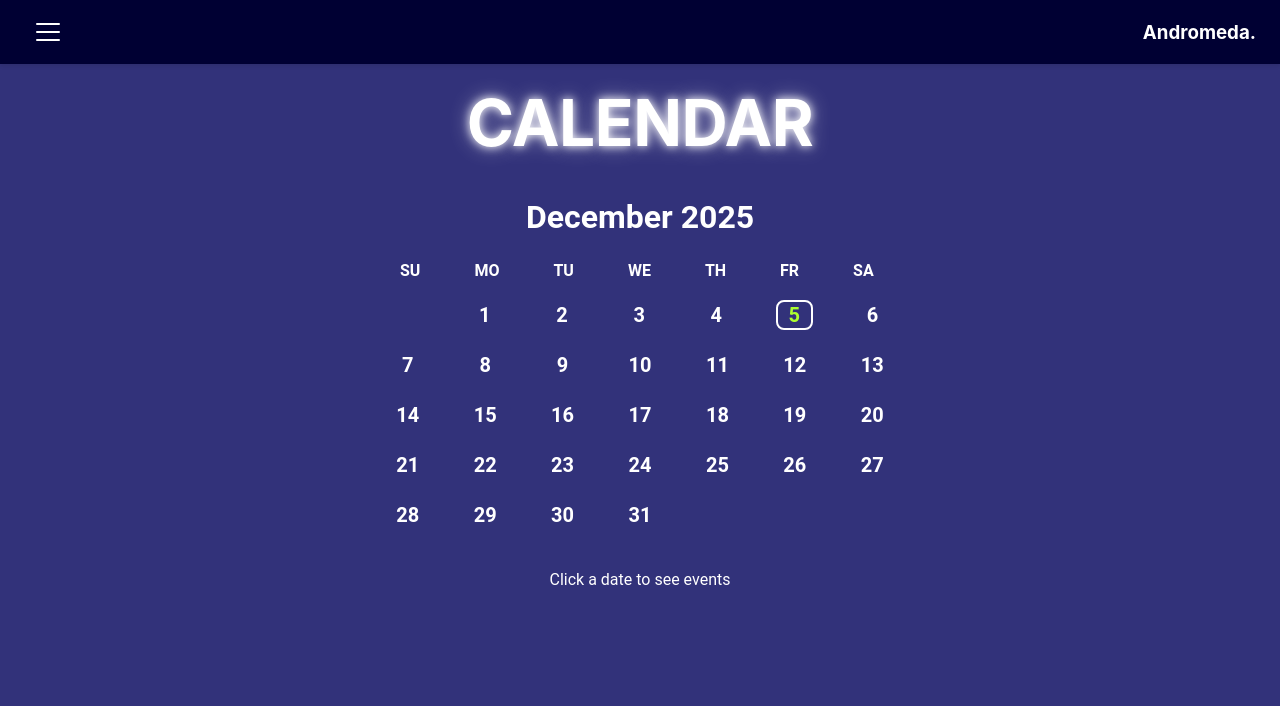
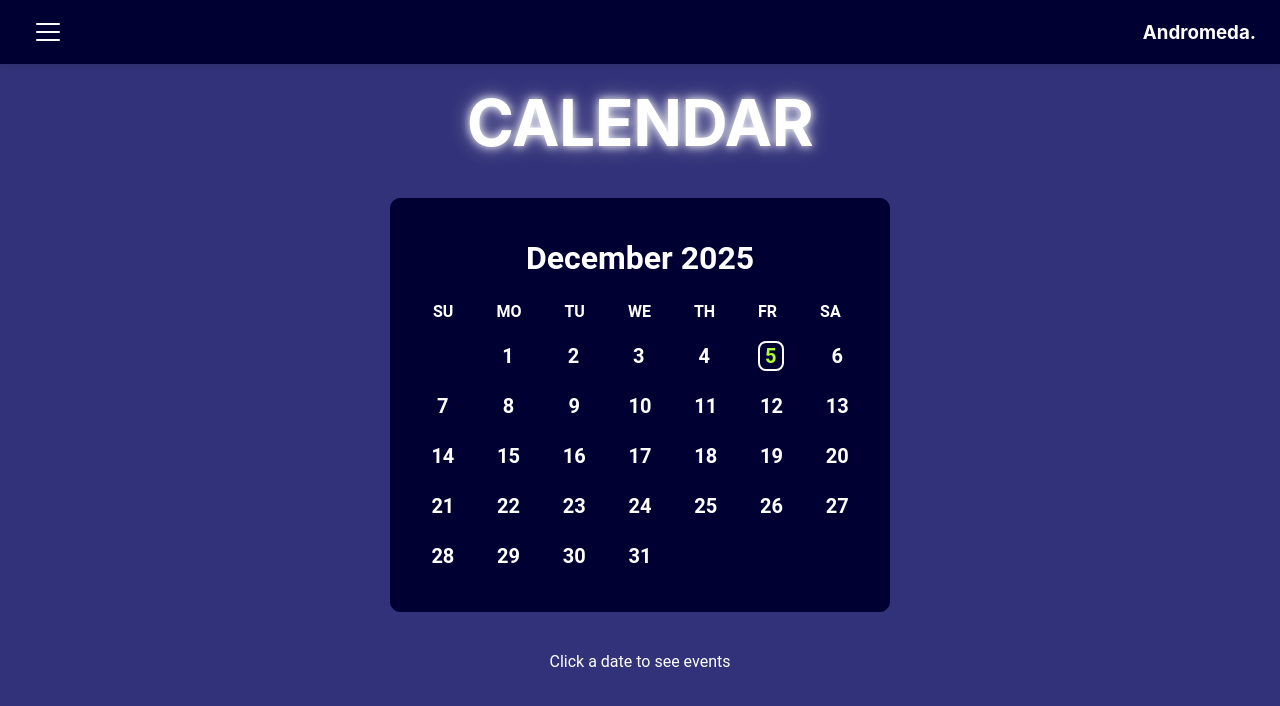
Before and after one commit to abk2191/organiser, a React (Vite) app: page /organiser/calendar in a window 1280 px wide. Shown: the top 706 px of the page. Built offline with nearby package versions, Linux system fonts and the light colour scheme.

Commit message:
Added new features

```diff
--- a/src/index.css
+++ b/src/index.css
@@ -951,6 +951,10 @@ html {
   width: 500px;
   flex-direction: column;
   margin-top: 20px;
+  border: 1px solid #000033;
+  background-color: #000033;
+  padding: 40px;
+  border-radius: 10px;
 }
 
 .event-viewer {
@@ -1012,8 +1016,8 @@ html {
 .day-names-div {
   display: flex;
   width: 500px;
-  gap: 54px;
-  margin-left: 10px;
+  gap: 43px;
+  margin-left: 2px;
 }
 
 .day-names-div p {
```
